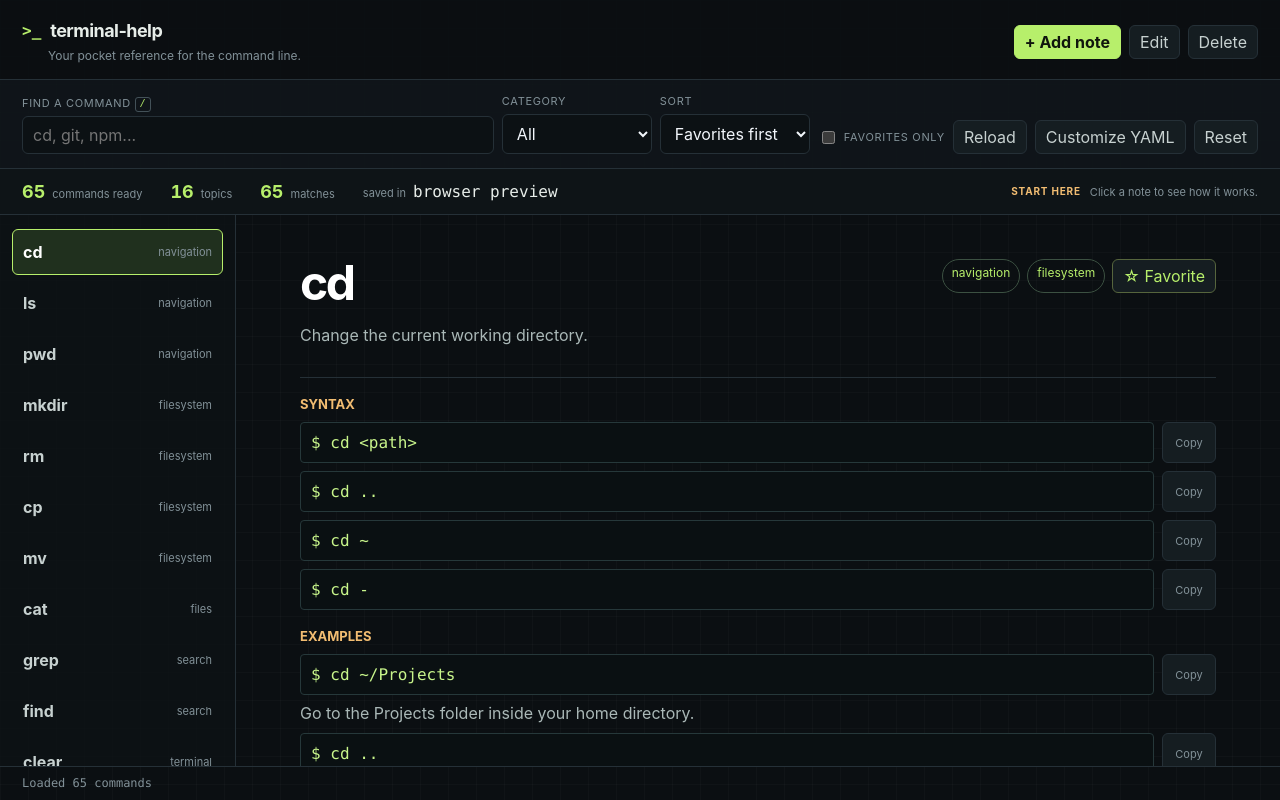
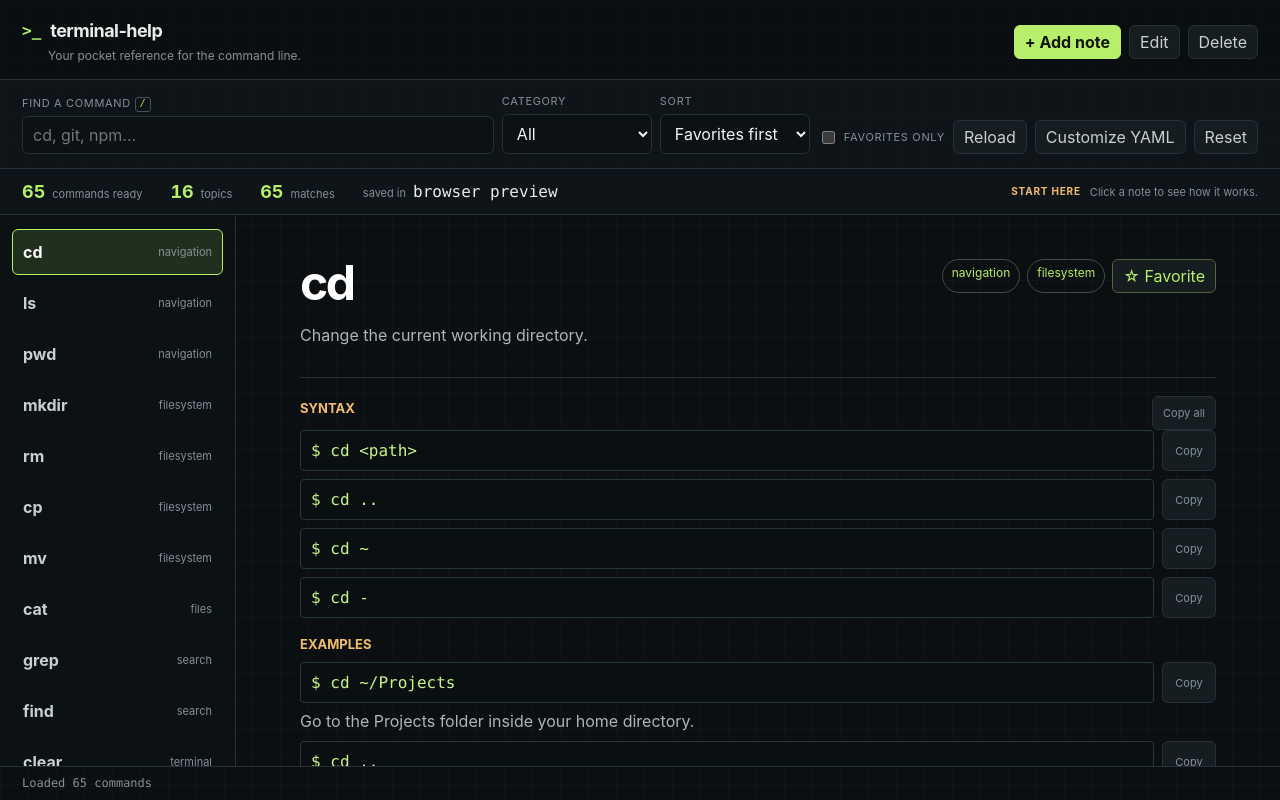
Before and after one commit to dzikrirazzan/terminalHelper, a React (Vite) app: page / in a window 1280 px wide. Built offline with nearby package versions, Linux system fonts and the light colour scheme.

Commit message:
feat: copy all syntax lines

```diff
--- a/src/renderer/App.tsx
+++ b/src/renderer/App.tsx
@@ -455,7 +455,12 @@ export function App() {
               </div>
 
               <section>
-                <h3>Syntax</h3>
+                <div className="section-heading">
+                  <h3>Syntax</h3>
+                  <button type="button" className="copy-button" onClick={() => void copyCommand(selectedCommand.syntax.join("\n"))}>
+                    Copy all
+                  </button>
+                </div>
                 <div className="code-list">
                   {selectedCommand.syntax.map((syntax) => (
                     <div className="code-row" key={syntax}>
--- a/src/renderer/styles.css
+++ b/src/renderer/styles.css
@@ -387,6 +387,17 @@ kbd {
   margin-top: 18px;
 }
 
+.section-heading {
+  display: flex;
+  align-items: center;
+  justify-content: space-between;
+  gap: 12px;
+}
+
+.section-heading h3 {
+  margin-bottom: 0;
+}
+
 .detail-pane h3 {
   margin: 0 0 10px;
   color: var(--warm);
```
Also changed, not shown: 1 other file (tests, documents, lock files or other folders).
